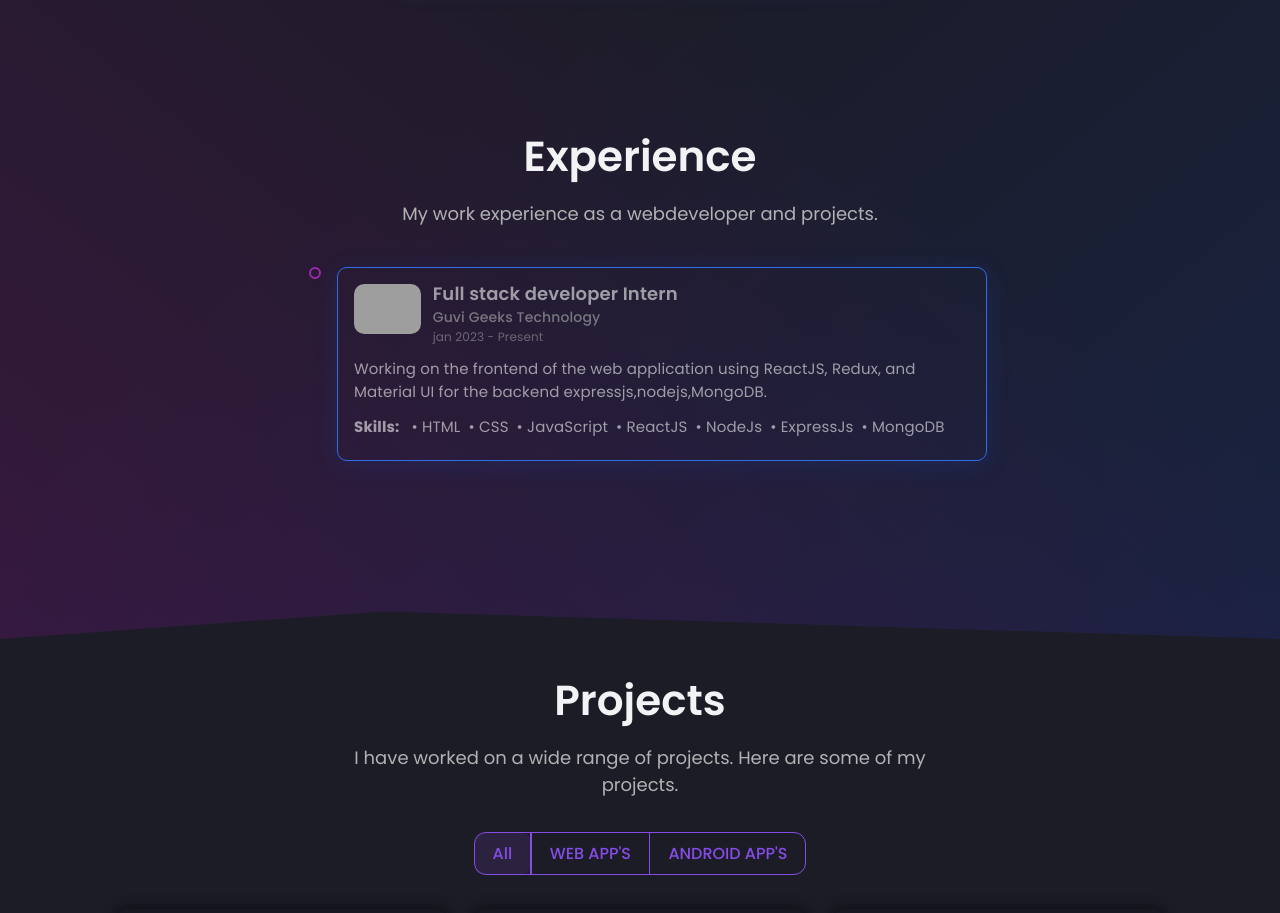
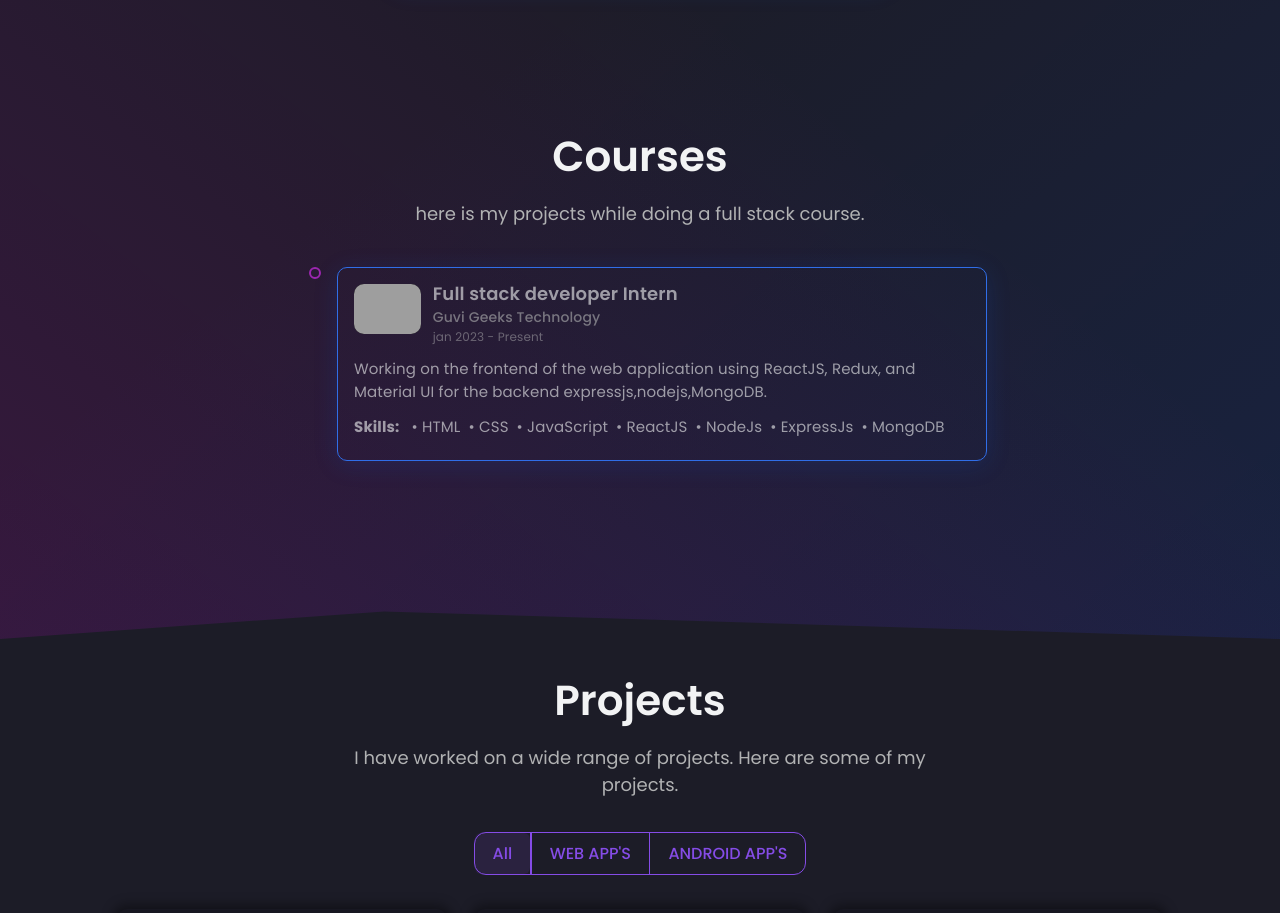
Before and after one commit to mahiiram/portfolio2.0, a React (Create React App) app: page / in a window 1280 px wide. Shown: the part 1480-2393 px from the top of the page. Built offline with nearby package versions, Linux system fonts and the light colour scheme; grey boxes are pictures that could not be loaded.

Commit message:
Update index.js

```diff
--- a/src/components/Experience/index.js
+++ b/src/components/Experience/index.js
@@ -78,9 +78,9 @@ const index = () => {
     return (
         <Container id="experience">
             <Wrapper>
-                <Title>Experience</Title>
+                <Title>Courses</Title>
                 <Desc>
-                    My work experience as a webdeveloper and projects.
+                    here is my projects while doing a full stack course.
                 </Desc>
                 <TimelineSection>
                     <Timeline>
```
